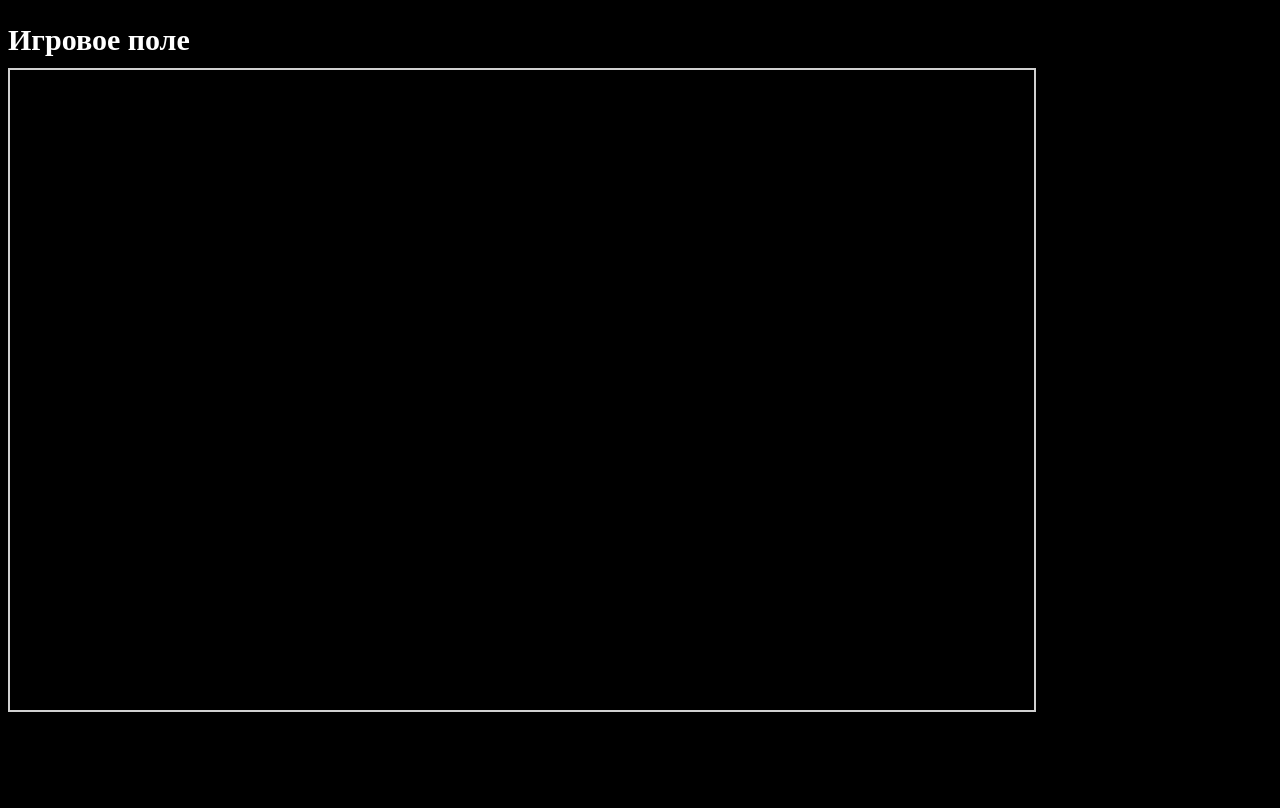
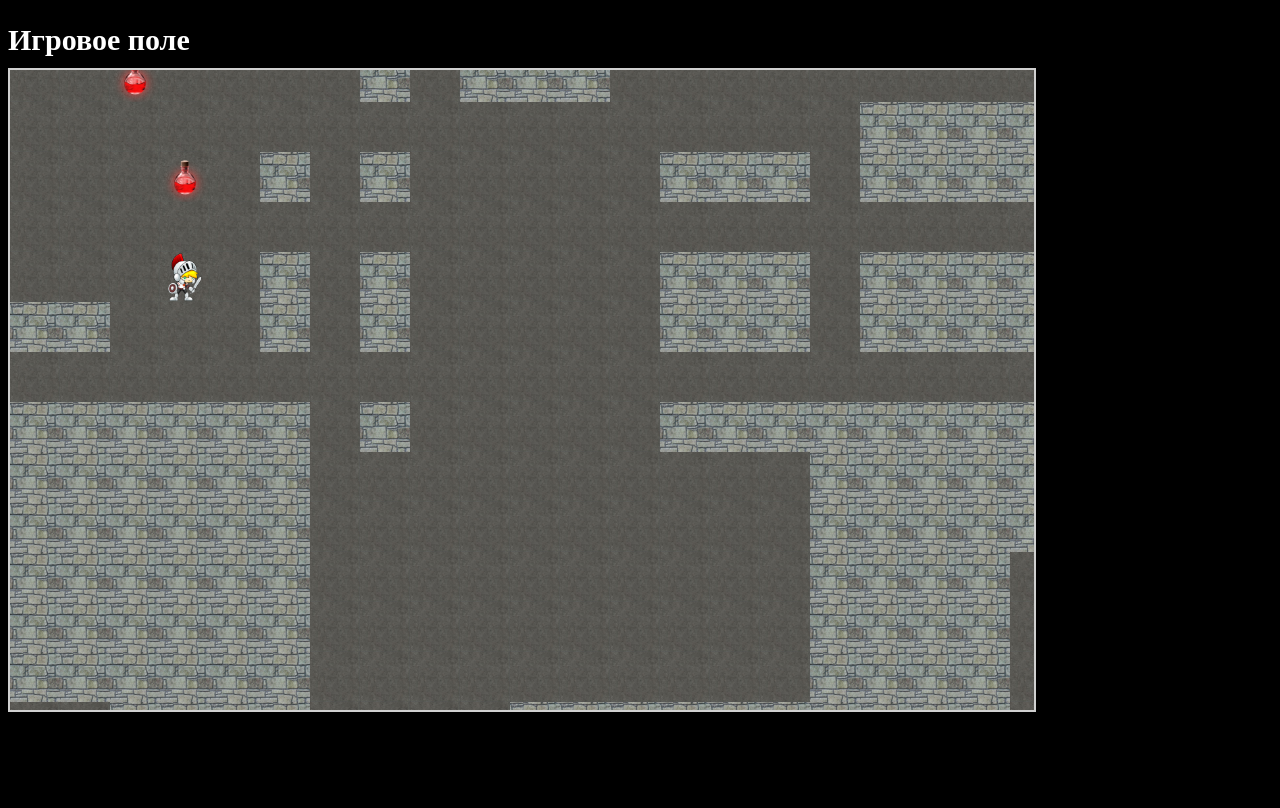
Before and after one commit to Bayraev/test_rogue, a plain HTML site: page index.html in a window 1280 px wide. Drawn offline with nearby package versions, Linux system fonts and the light colour scheme; a web font is replaced by a local one.

Commit message:
Implemented: char spawn. Updated: now classes complies SRP(Single Responsobilities Principles)

```diff
--- /dev/null
+++ b/features/creatures.js
@@ -0,0 +1,51 @@
+import { Game } from '../index.js';
+
+class Entity extends Game {
+  constructor() {
+    super();
+    this.hp = 10;
+    this.atc = 1;
+    this.coordinates = {
+      x: 0,
+      y: 0,
+    };
+  }
+
+  spawnEntity(entity, tileType) {
+    let field = document.querySelector('.field');
+    let charElem = document.createElement('div');
+
+    // choose tyleType
+    charElem.className = tileType;
+    // UI position
+    charElem.style = `left: ${entity.tileX * 50}px; top: ${entity.tileY * 50}px;`;
+    // scroll to main char
+    if (tileType == 'tileP') {
+      this.autoScrollToEntity(field, entity, this.maxX, this.maxY);
+    }
+
+    field.append(charElem);
+  }
+}
+
+export class Character extends Entity {
+  constructor(gameInstance) {
+    super();
+    this.game = gameInstance;
+
+    this.character = null;
+  }
+  init() {
+    console.log(this.game.map);
+
+    this.character = this.randomCoordinatesOnEmptyTile(
+      this.game.map,
+      1,
+      'tileP',
+      this.maxX,
+      this.maxY,
+    )[0];
+
+    this.spawnEntity(this.character, 'tileP');
+  }
+}
--- a/function.js
+++ /dev/null
@@ -1 +0,0 @@
-export const randomCount = () => Math.floor(Math.random() * 10);
--- a/index.html
+++ b/index.html
@@ -20,12 +20,12 @@
       href="https://fonts.googleapis.com/css?family=Playfair+Display:400,400i|Tinos:400,400i&amp;subset=cyrillic"
       rel="stylesheet"
     />
-    <script
+    <!-- <script
       type="text/javascript"
       src="/shared/3rdparty/jquery/jquery.js"
       language="javascript1.1"
-    ></script>
-    <script src="index.js"></script>
+    ></script> -->
+
     <style>
       * {
         box-sizing: border-box;
@@ -58,7 +58,11 @@
       }
 
       .field .tile,
-      .tileW {
+      .tileW,
+      .tileE,
+      .tileP,
+      .tileHP,
+      .tileSW {
         position: absolute;
         width: 50px;
         height: 50px;
@@ -129,9 +133,12 @@
     <!--h1>Инвентарь</h1>
 		<div-- class="inventory-box"><div class="inventory"></div></div-->
 
-    <script>
+    <script type="module">
+      import { Game } from './index.js';
+      import { Character } from './features/creatures.js';
+
       var game = new Game();
-      game.init();
+      game.init(Character);
     </script>
   </body>
 </html>
--- a/index.js
+++ b/index.js
@@ -3,23 +3,29 @@ import { Functions } from './features/common.js';
 export class Game extends Functions {
   constructor() {
     super();
+    // units on the map
+    this.mainHero = [];
+    // world
     this.map = []; // map with coordinates, BUT also for-final-render stuff, it means it will contain structures, roads, stuff etc
     this.structures = [];
-    this.roads = [];
     // here you can control size of map
     this.maxY = 24;
     this.maxX = 40;
   }
-  init() {
-    new ProceduralGeneration().generateTerrain();
+  init(Character) {
+    new ProceduralGeneration(this).generateTerrain();
+
+    const char = new Character(this);
+    char.init();
   }
 }
 
 // order of functions ezxection
 // generateTerrain => renderMap => generateStructures => renderMap
 class ProceduralGeneration extends Game {
-  constructor() {
+  constructor(gameInstance) {
     super();
+    this.game = gameInstance;
     // control walls
     this.countOfWalls = 10 * 2;
     this.maxWidthOfWall = { min: 3, max: 10 };
@@ -37,27 +43,24 @@ class ProceduralGeneration extends Game {
     let field = document.querySelector('.field');
     field.innerHTML = '';
 
-    this.map.forEach((tile) => {
+    this.game.map.forEach((tile) => {
       let newTile = document.createElement('div');
       // choose type of tile
       newTile.className = tile.tileType;
       // UI control of postition of map-tiles
       newTile.style = `left: ${tile.tileX * 50}px; top: ${tile.tileY * 50}px;`;
 
-      if (tile.tileType == 'tileHP') {
-        console.log('it works');
-      }
       field.append(newTile);
     });
 
-    this.structures.length <= 0 && this.generateStructures(); // generating structures
+    this.game.structures.length <= 0 && this.generateStructures(); // generating structures
   }
 
   // creates obj-array for creating '
   generateTerrain() {
     for (let y_index = 0; y_index <= this.maxY; y_index++) {
       for (let x_index = 0; x_index <= this.maxX; x_index++) {
-        this.map.push({ tileY: y_index, tileX: x_index, tileType: 'tile' });
+        this.game.map.push({ tileY: y_index, tileX: x_index, tileType: 'tile' });
       }
     }
 
@@ -65,6 +68,7 @@ class ProceduralGeneration extends Game {
     this.generateRoads();
     this.generateStuff();
     this.renderMap();
+    console.log(this.mainHero);
   }
 
   generateStructures() {
@@ -91,12 +95,12 @@ class ProceduralGeneration extends Game {
         height = this.randomNumber(10);
       } while (height < this.maxHeightOfWall.min || height > this.maxHeightOfWall.max);
 
-      this.structures.push({ tileX, tileY, width, height, tileType: 'tileW' });
+      this.game.structures.push({ tileX, tileY, width, height, tileType: 'tileW' });
     }
 
     // mappin them for comparing
-    this.map.forEach((mapTile) => {
-      this.structures.forEach((structureTile) => {
+    this.game.map.forEach((mapTile) => {
+      this.game.structures.forEach((structureTile) => {
         if (this.compareTiles(mapTile, structureTile)) {
           mapTile.tileType = structureTile.tileType;
 
@@ -107,14 +111,14 @@ class ProceduralGeneration extends Game {
               // finding index of selected coordinate-obj according comparable data
 
               const selectedObjWithIndex = this.findObjFromArrByCoordinates(
-                this.map,
+                this.game.map,
                 mapTile.tileX + x_index,
                 mapTile.tileY + y_index,
               );
 
               // just changing every tile cuz we have indexex of all of them
               if (selectedObjWithIndex.index !== -1) {
-                this.map[selectedObjWithIndex.index].tileType = structureTile.tileType;
+                this.game.map[selectedObjWithIndex.index].tileType = structureTile.tileType;
               }
             }
           }
@@ -152,24 +156,24 @@ class ProceduralGeneration extends Game {
       for (let y_coordinate = 0; y_coordinate < this.maxY; y_coordinate++) {
         // so bcs we iterate XY, we get all coordinates thats corresponds our "request"
         let selectedObjWithIndex = this.findObjFromArrByCoordinates(
-          this.map,
+          this.game.map,
           x_coordinate,
           y_coordinate,
         );
         // and then we edit it using index of obj we must update
         if (selectedObjWithIndex.index !== -1) {
-          this.map[selectedObjWithIndex.index].tileType = 'tile';
+          this.game.map[selectedObjWithIndex.index].tileType = 'tile';
         }
       }
       // next code because it doest change tile of last Y coordinate  with some reason
       let selectedObjWithIndex = this.findObjFromArrByCoordinates(
-        this.map,
+        this.game.map,
         x_coordinate,
         this.maxY,
       );
 
       if (selectedObjWithIndex.index !== -1) {
-        this.map[selectedObjWithIndex.index].tileType = 'tile';
+        this.game.map[selectedObjWithIndex.index].tileType = 'tile';
       }
     });
 
@@ -178,23 +182,23 @@ class ProceduralGeneration extends Game {
       for (let x_coordinate = 0; x_coordinate < this.maxX; x_coordinate++) {
         // so bcs we iterate XY, we get all coordinates thats corresponds our "request"
         let selectedObjWithIndex = this.findObjFromArrByCoordinates(
-          this.map,
+          this.game.map,
           x_coordinate,
           y_coordinate,
         );
         // and then we edit it using index of obj we must update
         if (selectedObjWithIndex.index !== -1) {
-          this.map[selectedObjWithIndex.index].tileType = 'tile';
+          this.game.map[selectedObjWithIndex.index].tileType = 'tile';
         }
       }
       // next code because it doest change tile of last Y coordinate  with some reason
       let selectedObjWithIndex = this.findObjFromArrByCoordinates(
-        this.map,
+        this.game.map,
         y_coordinate,
         this.maxX,
       );
       if (selectedObjWithIndex.index !== -1) {
-        this.map[selectedObjWithIndex.index].tileType = 'tile';
+        this.game.map[selectedObjWithIndex.index].tileType = 'tile';
       }
     });
   }
@@ -202,14 +206,14 @@ class ProceduralGeneration extends Game {
   generateStuff() {
     // these both returns coordinates, tileType and index of changeble obj in map!!!
     const poisonsArray = this.randomCoordinatesOnEmptyTile(
-      this.map,
+      this.game.map,
       this.countOfPoisons,
       'tileHP',
       this.maxX,
       this.maxY,
     );
     const swordsArray = this.randomCoordinatesOnEmptyTile(
-      this.map,
+      this.game.map,
       this.countOfSwords,
       'tileSW',
       this.maxX,
@@ -219,12 +223,12 @@ class ProceduralGeneration extends Game {
     // render em
     poisonsArray.map((poison) => {
       if (poison.index !== 1) {
-        this.map[poison.index].tileType = poison.tileType;
+        this.game.map[poison.index].tileType = poison.tileType;
       }
     });
     swordsArray.map((sword) => {
       if (sword.index !== 1) {
-        this.map[sword.index].tileType = sword.tileType;
+        this.game.map[sword.index].tileType = sword.tileType;
       }
     });
   }
```
Also changed, not shown: 1 other file.
